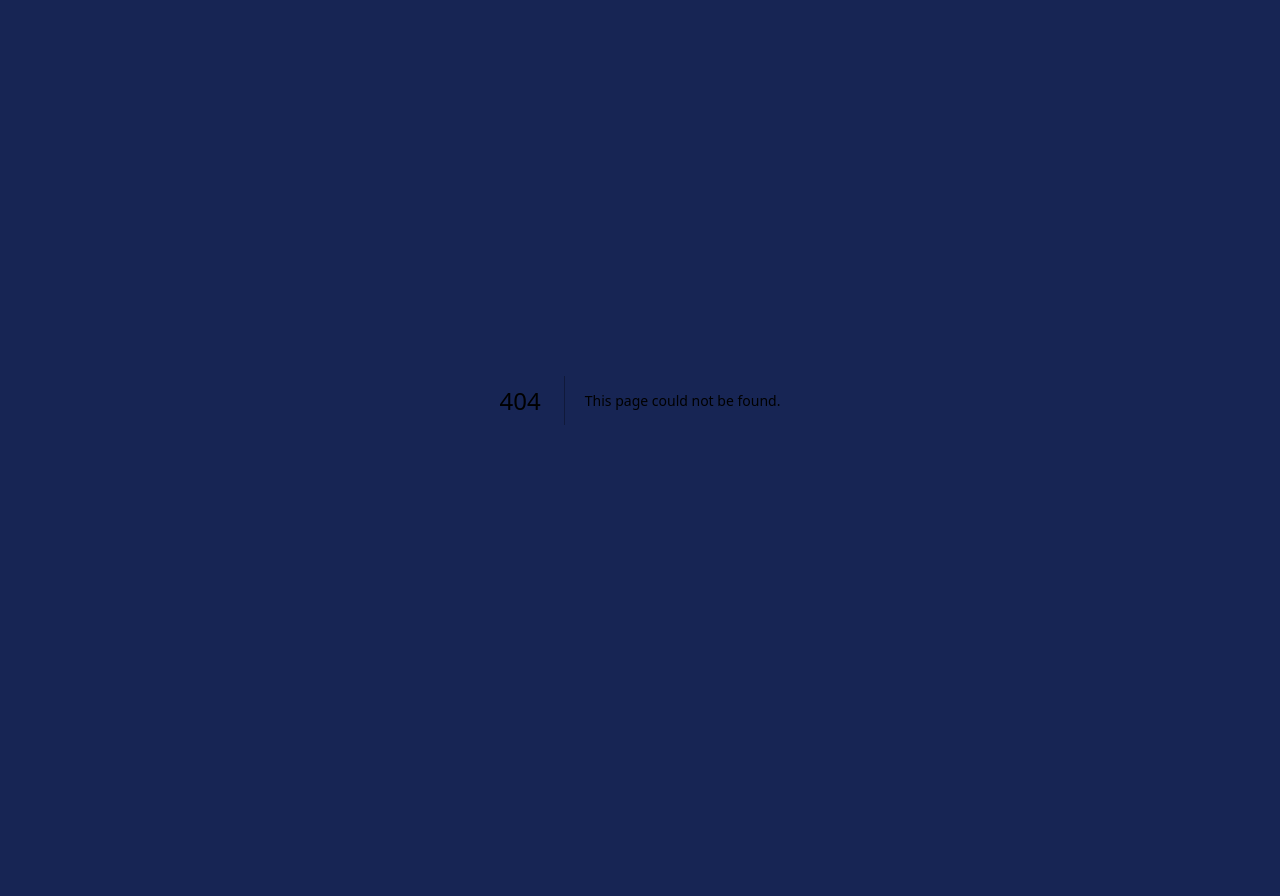
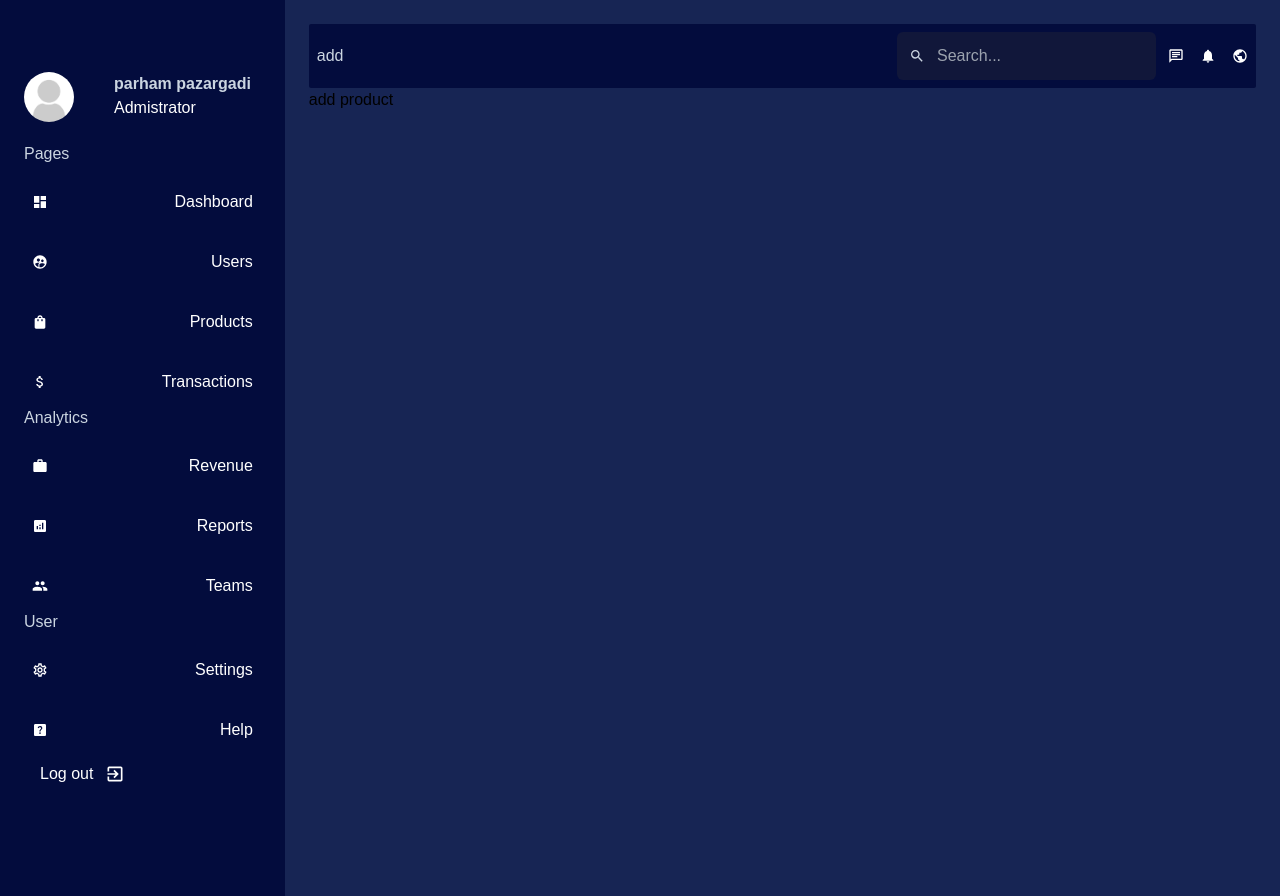
Before and after one commit to parham-devdocs/AdminDashboard-NextJS, a Next.js app in the folder my-project/: page /dashboard/products/add in a window 1280 px wide. Before the commit this address had no page. Before the commit the page ends 800 px from the top, so only its background shows below. Built offline with nearby package versions, Linux system fonts and the light colour scheme; a web font is replaced by a local one.

Commit message:
products page added and products/add and users/add routes added

```diff
--- /dev/null
+++ b/my-project/app/dashboard/products/add/page.jsx
@@ -0,0 +1,5 @@
+export default function AddProductPage() {
+    return (
+        <h1>add product</h1>
+    )
+}
--- a/my-project/app/dashboard/products/page.jsx
+++ b/my-project/app/dashboard/products/page.jsx
@@ -1,4 +1,102 @@
+import { MdSearch } from "react-icons/md";
 import classes from "./products.module.css";
-export default function ProductPage() {
-    return <h1>products</h1>
+import Image from "next/image";
+import Link from "next/link";
+const products = [
+  {
+    title: "Product A",
+    description: "Description for Product A",
+    price: 29.99,
+    createdAt: "2023-09-01",
+    stock: 100,
+    role: "admin", // or any relevant role
+  },
+  {
+    title: "Product B",
+    description: "Description for Product B",
+    price: 19.99,
+    createdAt: "2023-09-02",
+    stock: 50,
+    role: "client", // or any relevant role
+  },
+  {
+    title: "Product C",
+    description: "Description for Product C",
+    price: 39.99,
+    createdAt: "2023-09-03",
+    stock: 75,
+    role: "admin", // or any relevant role
+  },
+  {
+    title: "Product D",
+    description: "Description for Product D",
+    price: 49.99,
+    createdAt: "2023-09-04",
+    stock: 20,
+    role: "client", // or any relevant role
+  },
+];
+
+
+export default function UserPage() {
+  return (
+    <div className={classes.container}>
+      <div className={classes.header}>
+        <div className={classes.search}>
+          <MdSearch className=" cursor-pointer text-slate-300" />
+          <input
+            placeholder="Search..."
+            type="text"
+            className={classes.input}
+          />
+        </div>
+        <Link href={"dashboard/products/add"}>
+          <button className={classes.Add_btn}>Add New</button>
+        </Link>
+      </div>
+      <table className={classes.table}>
+        <thead>
+          <tr>
+            <th className="th">Title</th>
+            <th className="th">Description</th>
+            <th className="th">Price</th>
+            <th className="th">Created at</th>
+            <th className="th">Stock</th>
+            <th className="th">Role</th>
+            <th>Action</th>
+          </tr>
+        </thead>
+        <tbody className={classes.body}>
+          {products.map((product, index) => (
+            <tr key={index}>
+              <td className={`${classes.td} ${classes.name}`}>
+                <Image
+                  src={"/noproduct.jpg"}
+                  height={40}
+                  width={40}
+                  alt={`${product.title}'s avatar`}
+                  className={classes.productImage}
+                />
+                {product.title}
+              </td>
+              <td className={classes.td}>{product.description}</td>
+              <td className={classes.td}>{product.price}</td>
+              <td className={classes.td}>{product.createdAt}</td>
+              <td className={classes.td}>{product.stock}</td>
+              <td className={classes.td}>{product.role}</td>
+
+              <td className={`${classes.td} ${classes.buttons}`}>
+                <button className={classes.viewBtn}>View</button>
+                <button className={classes.deleteBtn}>Delete</button>
+              </td>
+            </tr>
+          ))}
+        </tbody>
+      </table>
+      <div className={classes.controlers}>
+        <button className={classes.controlerBtn}>Privious</button>
+        <button className={classes.controlerBtn}>Next</button>
+      </div>
+    </div>
+  );
 }
--- a/my-project/app/dashboard/products/products.module.css
+++ b/my-project/app/dashboard/products/products.module.css
@@ -0,0 +1,51 @@
+.container {
+  @apply bg-backgroundSoft p-5 text-textSecondary;
+}
+.search {
+  @apply flex items-center gap-3 bg-backgroundDark p-3 rounded-md;
+}
+.header {
+  @apply flex justify-between;
+}
+.input {
+  @apply rounded-md bg-transparent outline-none text-white;
+}
+.Add_btn {
+  @apply px-2 bg-purple-600 text-textPrimary rounded-md;
+}
+.table {
+  @apply w-full border-collapse mt-5;
+}
+
+.name {
+  @apply flex items-center gap-2;
+}
+
+.productImage {
+  @apply rounded-full;
+}
+
+.title {
+  @apply mb-5 text-2xl text-textSecondary;
+}
+.td {
+  @apply p-3;
+}
+.buttons {
+  @apply flex gap-2;
+}
+.viewBtn {
+  @apply bg-green-700 px-2 py-1 rounded-md hover:bg-green-800;
+}
+.deleteBtn {
+  @apply bg-red-700 p-1 rounded-md hover:bg-red-800;
+}
+.controlers {
+  @apply flex justify-between w-full;
+}
+.controlerBtn {
+  @apply bg-white py-1 px-2 text-black rounded-md hover:bg-slate-400 transition-colors duration-300 cursor-pointer
+}
+.controlerBtn:disabled{
+  @apply cursor-not-allowed
+}
--- /dev/null
+++ b/my-project/app/dashboard/users/add/page.jsx
@@ -0,0 +1,5 @@
+export default function AddUserPage(params) {
+    return (
+        <h1>add user</h1>
+    )
+}
--- a/my-project/app/dashboard/users/page.jsx
+++ b/my-project/app/dashboard/users/page.jsx
@@ -1,6 +1,7 @@
 import { MdSearch } from "react-icons/md";
 import classes from "./users.module.css";
 import Image from "next/image";
+import Link from "next/link";
 const users = [
   {
     name: "John Doe",
@@ -51,7 +52,9 @@ export default function UserPage() {
             className={classes.input}
           />
         </div>
-        <button className={classes.Add_btn}>Add New</button>
+        <Link  href={"dashboard/users/add"}>
+          <button className={classes.Add_btn}>Add New</button>
+        </Link>
       </div>
       <table className={classes.table}>
         <thead>
@@ -76,12 +79,10 @@ export default function UserPage() {
                 />
                 {user.name}
               </td>
-              <td className={classes.td}>
-                { user.email }
-              </td>
+              <td className={classes.td}>{user.email}</td>
               <td className={classes.td}>{user.createdAt}</td>
               <td className={classes.td}>{user.role}</td>
-              <td className={classes.td}>{ user.action }</td>
+              <td className={classes.td}>{user.action}</td>
               <td className={`${classes.td} ${classes.buttons}`}>
                 <button className={classes.viewBtn}>View</button>
                 <button className={classes.deleteBtn}>Delete</button>
--- a/my-project/app/dashboard/users/users.module.css
+++ b/my-project/app/dashboard/users/users.module.css
@@ -44,5 +44,8 @@
   @apply flex justify-between w-full;
 }
 .controlerBtn {
-  @apply bg-white py-1 px-2 text-black rounded-md hover:bg-slate-400 transition-colors duration-300;
+  @apply bg-white py-1 px-2 text-black rounded-md hover:bg-slate-400 transition-colors duration-300 cursor-pointer
 }
+.controlerBtn:disabled{
+  @apply cursor-not-allowed
+}
```
Also changed, not shown: my-project/app/dashboard/products/add/addProduct.module.css (added), my-project/app/dashboard/users/add/addUser.module.css (added), my-project/public/noproduct.jpg (added).
